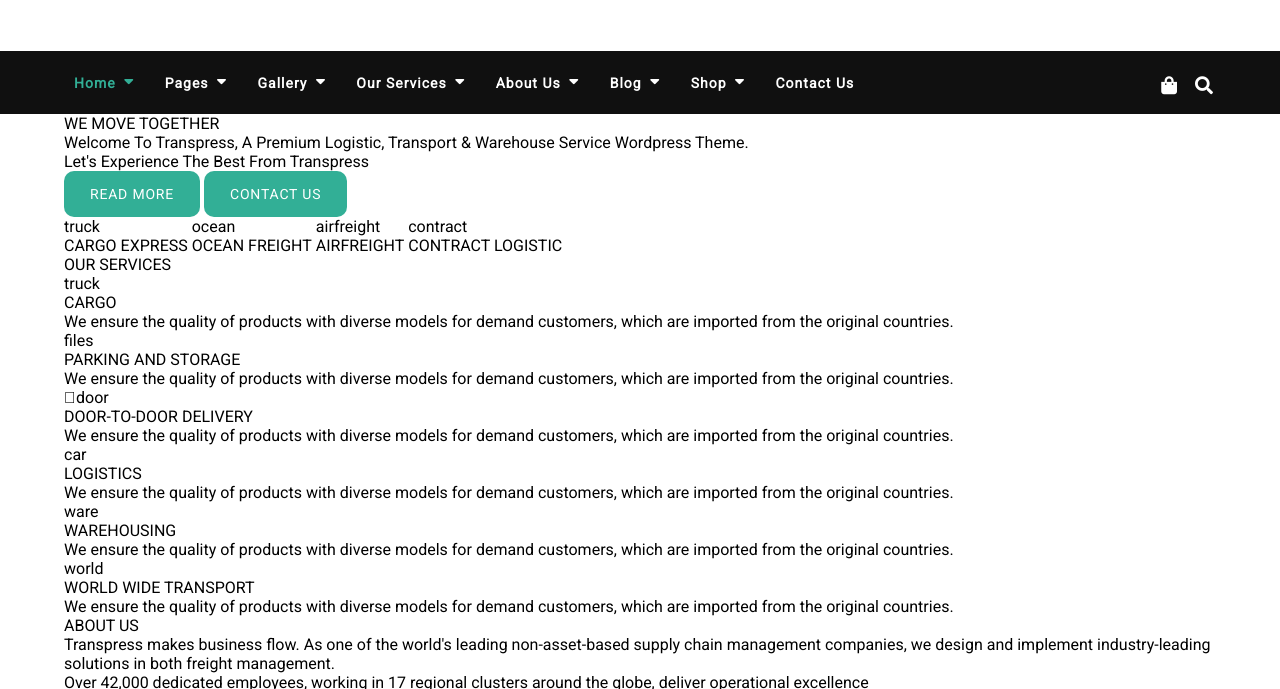
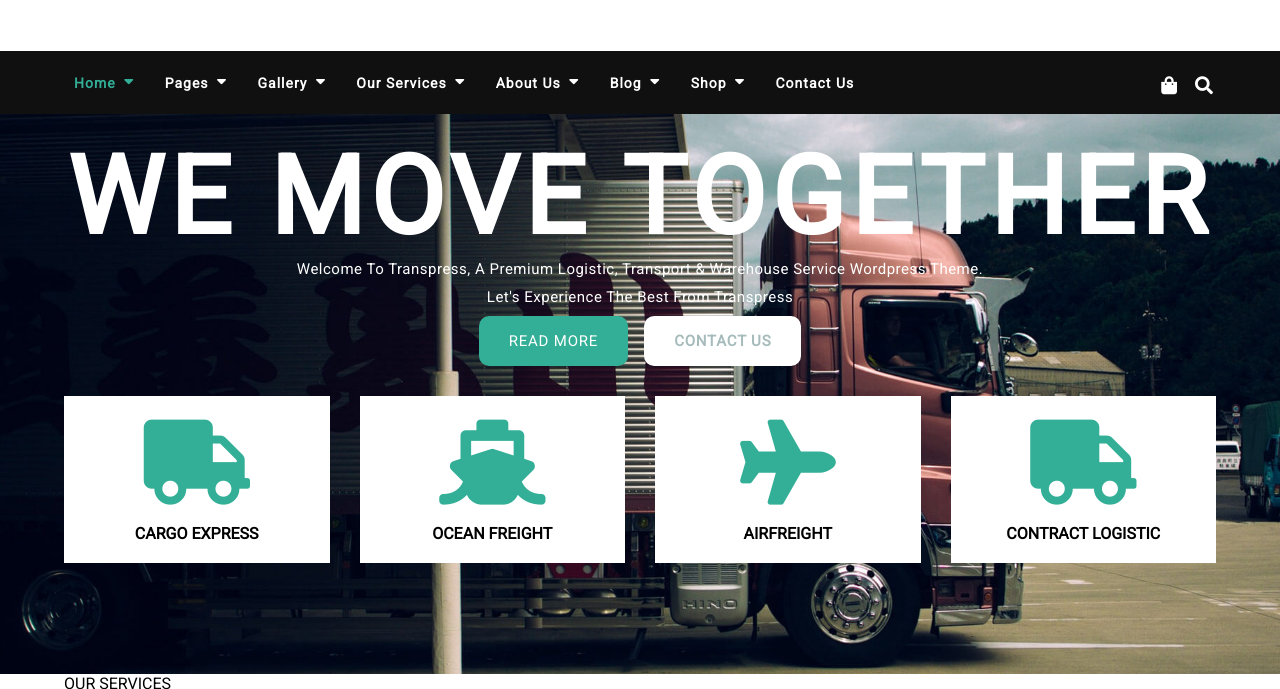
Before and after one commit to mvishrutaxioned/Transpress, a plain HTML site: page index.html in a window 1280 px wide. Shown: the part 106-795 px from the top of the page. Drawn offline with nearby package versions, Linux system fonts and the light colour scheme.

Commit message:
added banner styling

```diff
--- a/assets/css/style.css
+++ b/assets/css/style.css
@@ -331,6 +331,97 @@
   main styling starts here
 =================================*/
 
+.banner {
+  width: 100%;
+  height: 560px;
+  background: url('../Images/slider.jpg') no-repeat;
+  background-size: cover;
+  text-align: center;
+}
+
+.banner h2 {
+  padding-top: 20px;
+  color: #fff;
+  font-weight: 600;
+  font-size: 108px;
+  letter-spacing: 6px;
+}
+
+.banner p {
+  color: #fff;
+  font-size: 15px;
+  letter-spacing: .5px;
+}
+
+.banner p:nth-of-type(2) { margin-top: 10px; }
+
+.banner-links {
+  margin-top: 10px;
+  display: -webkit-box;
+  display: -ms-flexbox;
+  display: flex;
+  -webkit-box-pack: center;
+  -ms-flex-pack: center;
+  justify-content: center;
+}
+
+.banner-links li { margin: 0 8px; }
+
+.banner-links li a {
+  padding: 16px 30px;
+  font-size: 15px;
+}
+
+.banner-links li:nth-child(2) a {
+  background: #fff;
+  color: #a6bbbb;
+  font-weight: 600;
+}
+
+.banner-links li:nth-child(2) a:hover { background: #eeebeb; }
+
+.banner-items {
+  margin-top: 30px;
+  display: -ms-grid;
+  display: grid;
+  -ms-grid-columns: 1fr 30px 1fr 30px 1fr 30px 1fr;
+  grid-template-columns: repeat(4, 1fr);
+  grid-gap: 30px;
+}
+
+.banner-items li {
+  padding: 20px 0;
+  background: #fff;
+}
+
+.banner-items li h3 {
+  margin-top: 15px;
+  color: #000;
+  font-weight: 600;
+}
+
+.banner-items li span,
+.services ul li span  {
+  position: relative;
+  font-size: 0;
+}
+
+.banner-items li span::before {
+  color: #32af96;
+  font-weight: 600;
+  font-family: "Font Awesome 5 Free";
+  font-size: 85px;
+  text-indent: 0;
+}
+
+.services ul li span.trucki::before,
+.banner-items li span.truck::before { content: '\f0d1'; }
+.banner-items li span.ocean::before { content: '\f21a'; }
+.banner-items li span.airfreight::before { content: '\f072'; }
+.banner-items li span.contract::before { content: '\f0d1'; }
+
+
+
 
 
 
```
